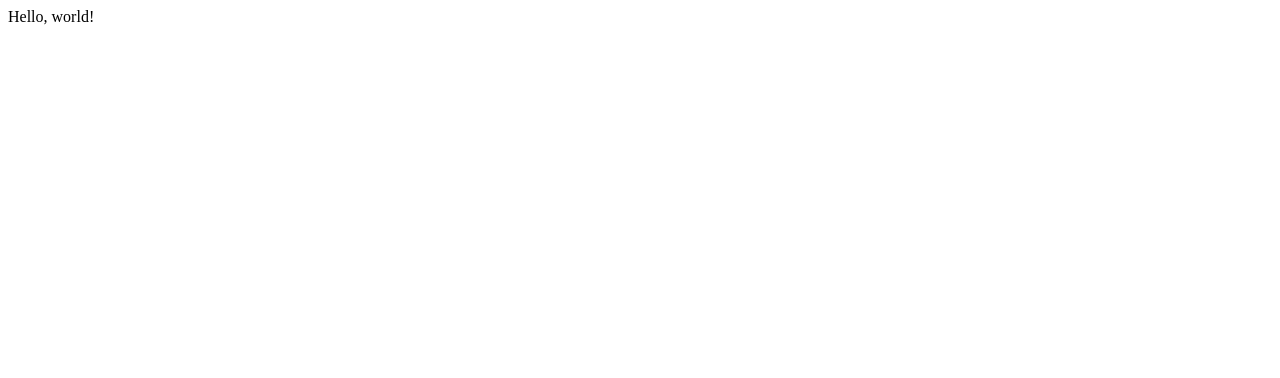
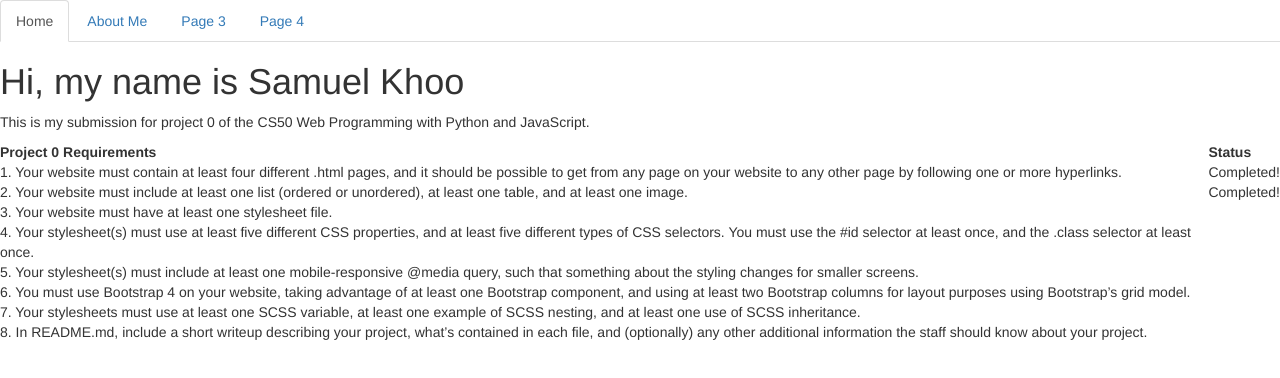
Before and after one commit to samuelkhoo/CS50W, a plain HTML site: page project0/index.html in a window 1280 px wide. Drawn offline with nearby package versions, Linux system fonts and the light colour scheme.

Commit message:
add basic structure

```diff
--- a/project0/index.html
+++ b/project0/index.html
@@ -1,9 +1,61 @@
 <!DOCTYPE html>
 <html>
     <head>
-        <title>My Webpage</title>
+      <meta charset="utf-8">
+      <meta http-equiv="X-UA-Compatible" content="IE=edge">
+      <meta name="viewport" content="width=device-width, initial-scale=1">
+      <!-- The above 3 meta tags *must* come first in the head; any other head content must come *after* these tags -->
+      <title>CS50W Project 0</title>
+      <!-- Latest compiled and minified CSS -->
+        <link rel="stylesheet" href="https://maxcdn.bootstrapcdn.com/bootstrap/3.3.7/css/bootstrap.min.css" integrity="sha384-BVYiiSIFeK1dGmJRAkycuHAHRg32OmUcww7on3RYdg4Va+PmSTsz/K68vbdEjh4u" crossorigin="anonymous">
+
+        <!-- Optional theme -->
+        <link rel="stylesheet" href="https://maxcdn.bootstrapcdn.com/bootstrap/3.3.7/css/bootstrap-theme.min.css" integrity="sha384-rHyoN1iRsVXV4nD0JutlnGaslCJuC7uwjduW9SVrLvRYooPp2bWYgmgJQIXwl/Sp" crossorigin="anonymous">
+
+        <!-- Latest compiled and minified JavaScript -->
+        <script src="https://maxcdn.bootstrapcdn.com/bootstrap/3.3.7/js/bootstrap.min.js" integrity="sha384-Tc5IQib027qvyjSMfHjOMaLkfuWVxZxUPnCJA7l2mCWNIpG9mGCD8wGNIcPD7Txa" crossorigin="anonymous"></script>
     </head>
     <body>
-        Hello, world!
+      <ul class="nav nav-tabs">
+        <li role="presentation" class="active"><a href="index.html">Home</a></li>
+        <li role="presentation"><a href="aboutme.html">About Me</a></li>
+        <li role="presentation"><a href="page3.html">Page 3</a></li>
+        <li role="presentation"><a href="page4.html">Page 4</a></li>
+      </ul>
+      <h1> Hi, my name is Samuel Khoo </h1>
+      <p> This is my submission for project 0 of the CS50 Web Programming with Python and JavaScript. <p>
+      <table>
+          <tr>
+          <th>Project 0 Requirements </th>
+          <th>Status </th>
+          </tr>
+          <tr>
+            <td>1. Your website must contain at least four different .html pages, and it should be possible to get from any page on your website to any other page by following one or more hyperlinks. </td>
+            <td>Completed! </td>
+          </tr>
+          <tr>
+            <td>2. Your website must include at least one list (ordered or unordered), at least one table, and at least one image. </td>
+            <td>Completed! </td>
+          </tr>
+          <tr>
+            <td>3. Your website must have at least one stylesheet file. </td>
+          </tr>
+          <tr>
+            <td>4. Your stylesheet(s) must use at least five different CSS properties, and at least five different types of CSS selectors. You must use the #id selector at least once, and the .class selector at least once. </td>
+          </tr>
+          <tr>
+            <td>5. Your stylesheet(s) must include at least one mobile-responsive @media query, such that something about the styling changes for smaller screens. </td>
+          </tr>
+          <tr>
+            <td>6. You must use Bootstrap 4 on your website, taking advantage of at least one Bootstrap component, and using at least two Bootstrap columns for layout purposes using Bootstrap’s grid model. </td>
+          </tr>
+          <tr>
+            <td>7. Your stylesheets must use at least one SCSS variable, at least one example of SCSS nesting, and at least one use of SCSS inheritance. </td>
+          </tr>
+          <tr>
+            <td>8. In README.md, include a short writeup describing your project, what’s contained in each file, and (optionally) any other additional information the staff should know about your project. </td>
+          </tr>
+
+      </table>
     </body>
 </html>
```
Also changed, not shown: project0/aboutme.html (added, +31 -0 lines), project0/page3.html (added, +27 -0 lines), project0/page4.html (added, +27 -0 lines).
